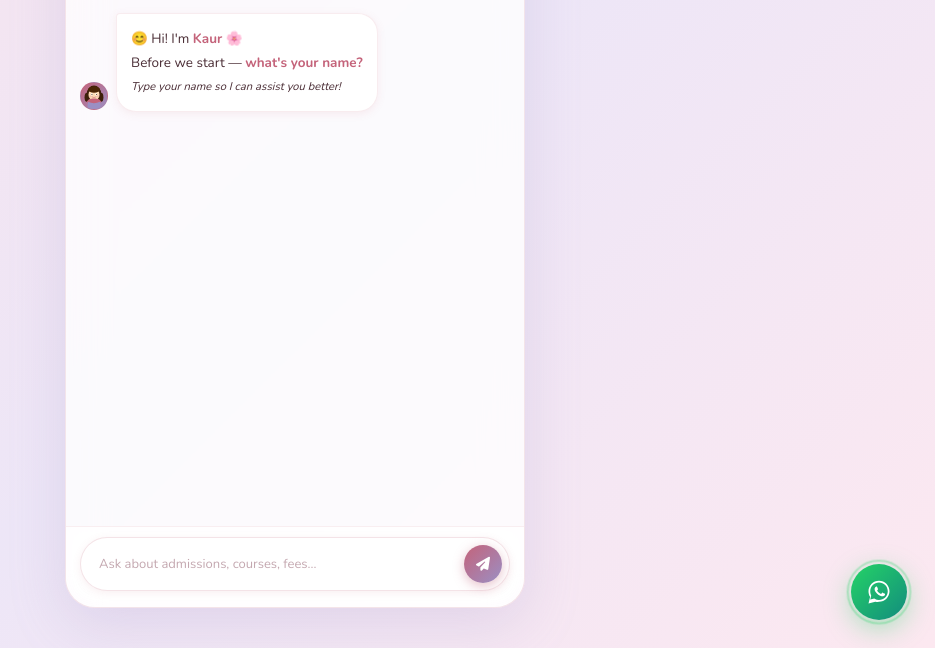
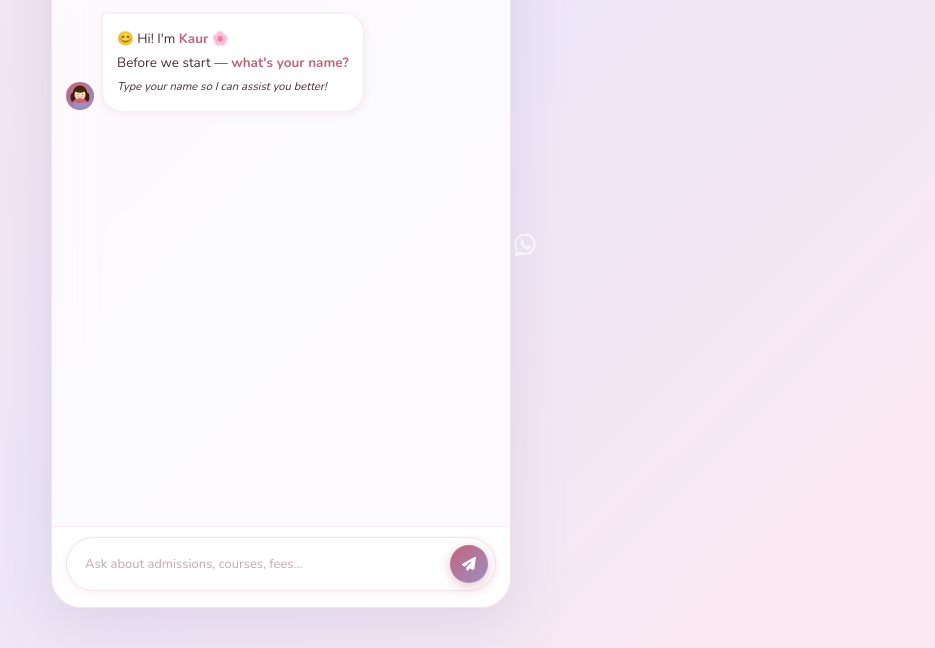
Before and after one commit to preeto6109-stack/Khalsa_college_chatbot, a plain HTML site: page index.html in a window 1280 px wide. Shown: the part 152-800 px from the top of the page, without its empty margins (345-1280 px from the left). Drawn offline with nearby package versions, Linux system fonts and the light colour scheme.

Commit message:
Update style.css

```diff
--- a/style.css
+++ b/style.css
@@ -169,15 +169,6 @@
 .send-btn:hover{transform:scale(1.1) rotate(-5deg);box-shadow:0 6px 20px rgba(196,99,122,.5);}
 .send-btn:active{transform:scale(.95);}
 
-/* ── WhatsApp ── */
-#whatsapp-float{position:fixed;bottom:28px;right:28px;width:56px;height:56px;border-radius:50%;background:linear-gradient(135deg,var(--wa-green),var(--wa-dark));display:flex;align-items:center;justify-content:center;box-shadow:var(--shadow-wa);z-index:999;text-decoration:none;transition:var(--transition);animation:wa-pop .5s cubic-bezier(.34,1.56,.64,1) both;animation-delay:1.2s;opacity:0;}
-@keyframes wa-pop{from{opacity:0;transform:scale(0) rotate(-30deg)}to{opacity:1;transform:scale(1) rotate(0)}}
-#whatsapp-float:hover{transform:scale(1.12) rotate(5deg);box-shadow:0 12px 36px rgba(37,211,102,.55);}
-#whatsapp-float::before{content:'';position:absolute;inset:-4px;border-radius:50%;border:2px solid rgba(37,211,102,.5);animation:wa-ring 2.4s ease-in-out infinite;}
-@keyframes wa-ring{0%,100%{transform:scale(1);opacity:.6}50%{transform:scale(1.2);opacity:0}}
-#whatsapp-float::after{content:'Chat on WhatsApp';position:absolute;right:64px;background:#1a1a2e;color:#fff;font-family:var(--font-sans);font-size:12px;font-weight:600;padding:6px 12px;border-radius:var(--radius-md);white-space:nowrap;opacity:0;pointer-events:none;transition:opacity .2s ease;}
-#whatsapp-float:hover::after{opacity:1;}
-
 /* ── Feedback ── */
 .feedback-container{animation:fade-up .28s ease both;padding:2px 0 6px;}
 .feedback-card{display:inline-flex;align-items:center;gap:10px;background:var(--white);border:1px solid rgba(196,99,122,.15);border-radius:var(--radius-pill);padding:8px 16px;box-shadow:var(--shadow-sm);}
```
